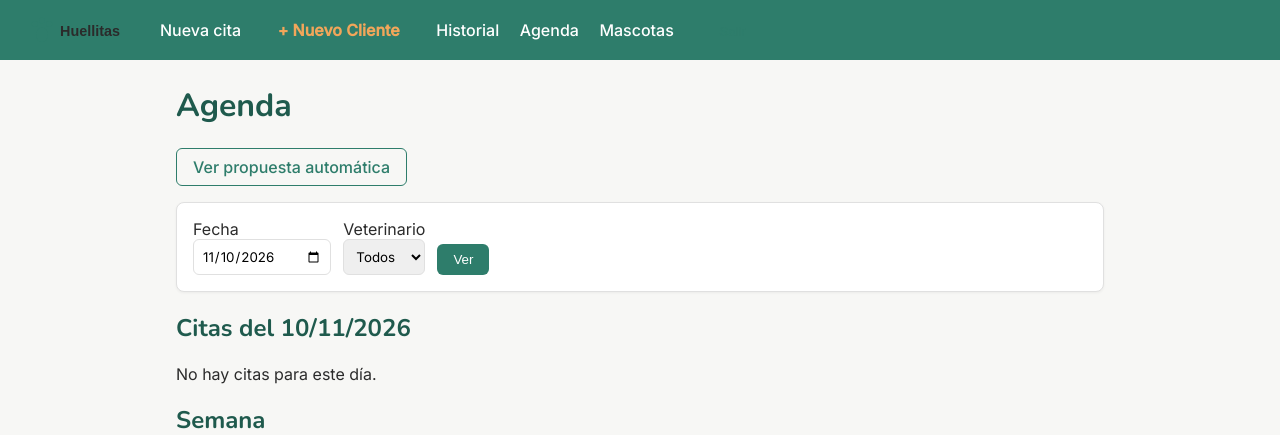
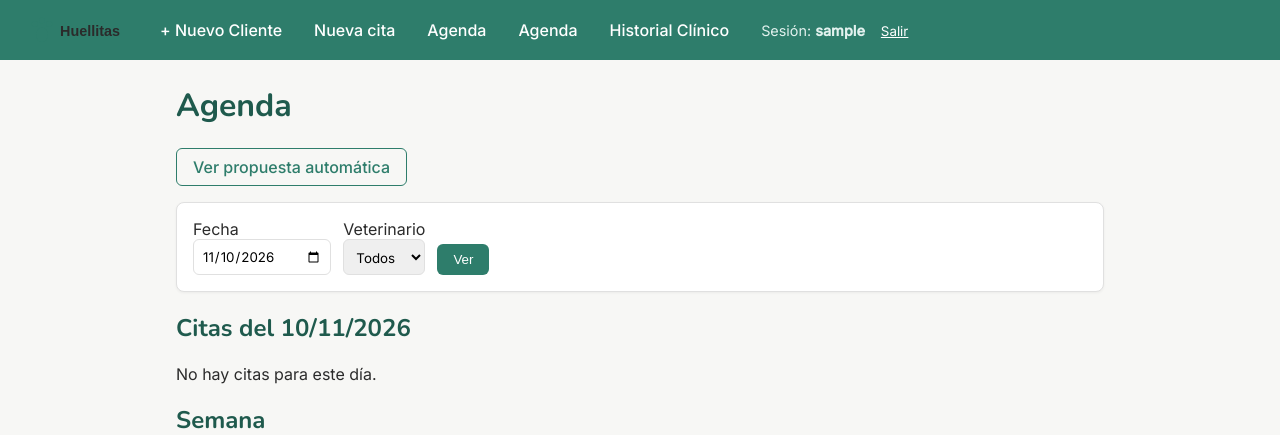
Before and after one commit to CarlosVA1992/SGCV, a Django app: page /agenda/ in a window 1280 px wide. Shown: the top 435 px of the page. Run offline with Django 5.2, Linux system fonts and the light colour scheme; the visitor is signed in with stand-in values (Sample User, id 1); data that the repository does not hold is empty.

Commit message:
fix: mejora nav (roles, usuario activo, boton salir) y redireccion post-login por rol

```diff
--- a/config/settings.py
+++ b/config/settings.py
@@ -127,5 +127,5 @@ STATIC_ROOT = BASE_DIR / 'staticfiles'
 DEFAULT_AUTO_FIELD = 'django.db.models.BigAutoField'
 
 LOGIN_URL = "login"
-LOGIN_REDIRECT_URL = "crear_cita"
+LOGIN_REDIRECT_URL = "redireccion_login"
 LOGOUT_REDIRECT_URL = "login"
--- a/web/templates/base.html
+++ b/web/templates/base.html
@@ -114,19 +114,35 @@
 <body>
     <header>
     <img src="{% static 'img/logo.svg' %}" alt="Huellitas">
-    <nav>
+    <nav style="display: flex; gap: 16px; align-items: center;">
       {% if user.is_authenticated %}
+
+        {# --- MENÚ PARA RECEPCIÓN Y ADMIN --- #}
+        {% if user.groups.all.0.name == 'recepcionista' or user.is_superuser %}
+          <a href="{% url 'crear_cliente' %}">+ Nuevo Cliente</a>
           <a href="{% url 'crear_cita' %}">Nueva cita</a>
-              <a href="{% url 'crear_cliente' %}" class="btn btn-secundario" style="border: none; color: #F2A65A; font-weight: bold;">+ Nuevo Cliente</a>
-            {% if user.is_superuser or user.groups.all|length > 0 %}
-            <a href="{% url 'buscar_mascota' %}">Historial</a>
           <a href="{% url 'agenda' %}">Agenda</a>
-            <a href="{% url 'buscar_mascota' %}">Mascotas</a>
         {% endif %}
-            <form method="post" action="{% url 'logout' %}" style="display:inline;">
+
+        {# --- MENÚ PARA VETERINARIO Y ADMIN --- #}
+        {% if user.groups.all.0.name == 'veterinario' or user.is_superuser %}
+          <a href="{% url 'agenda' %}">Agenda</a>
+          <a href="{% url 'buscar_mascota' %}">Historial Clínico</a>
+        {% endif %}
+
+        {# --- BOTÓN SALIR Y NOMBRE DE USUARIO --- #}
+        <div style="margin-left: auto; display: flex; gap: 16px; align-items: center;">
+          <span style="font-size: 0.9em; color: #E2F1EE;">
+            Sesión: <strong>{{ user.username }}</strong>
+          </span>
+          <form method="post" action="{% url 'logout' %}" style="margin: 0;">
             {% csrf_token %}
-            <button type="submit" class="btn btn-secundario" style="margin-left:8px;">Salir</button>
+            <button type="submit" style="background: none; border: none; color: white; text-decoration: underline; cursor: pointer; font-family: inherit; padding: 0;">
+              Salir
+            </button>
           </form>
+        </div>
+
       {% else %}
         <a href="{% url 'login' %}">Ingresar</a>
       {% endif %}
--- a/web/urls.py
+++ b/web/urls.py
@@ -18,5 +18,6 @@ urlpatterns = [
     path("citas/<int:cita_id>/emergencia/", views.registrar_emergencia_view, name="emergencia"),
     path("clientes/nuevo/", views.crear_cliente, name="crear_cliente"),
     path("clientes/<int:cliente_id>/mascota/nueva/", views.crear_mascota, name="crear_mascota"),
+    path("post-login/", views.redireccion_login, name="redireccion_login"),
 
 ]
--- a/web/views.py
+++ b/web/views.py
@@ -238,3 +238,11 @@ def crear_mascota(request, cliente_id):
     else:
         form = MascotaForm()
     return render(request, "web/crear_mascota.html", {"form": form, "cliente": cliente})
+
+from django.shortcuts import redirect
+
+def redireccion_login(request):
+    """Redirige al usuario según su rol después de iniciar sesión."""
+    if request.user.groups.filter(name="veterinario").exists() and not request.user.is_superuser:
+        return redirect("buscar_mascota")
+    return redirect("agenda")
```
Lines whose indentation alone changed are shown as unchanged.
